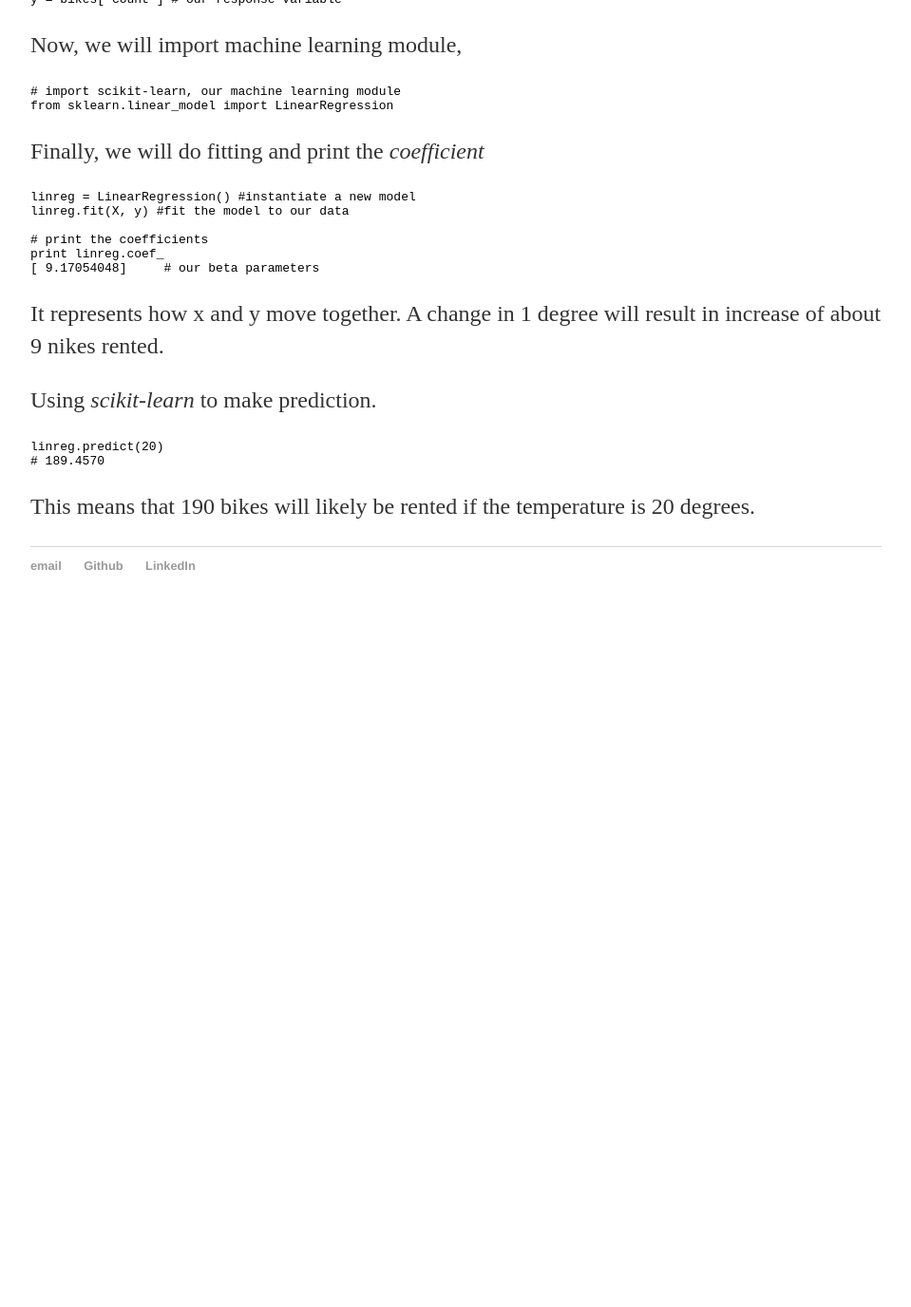
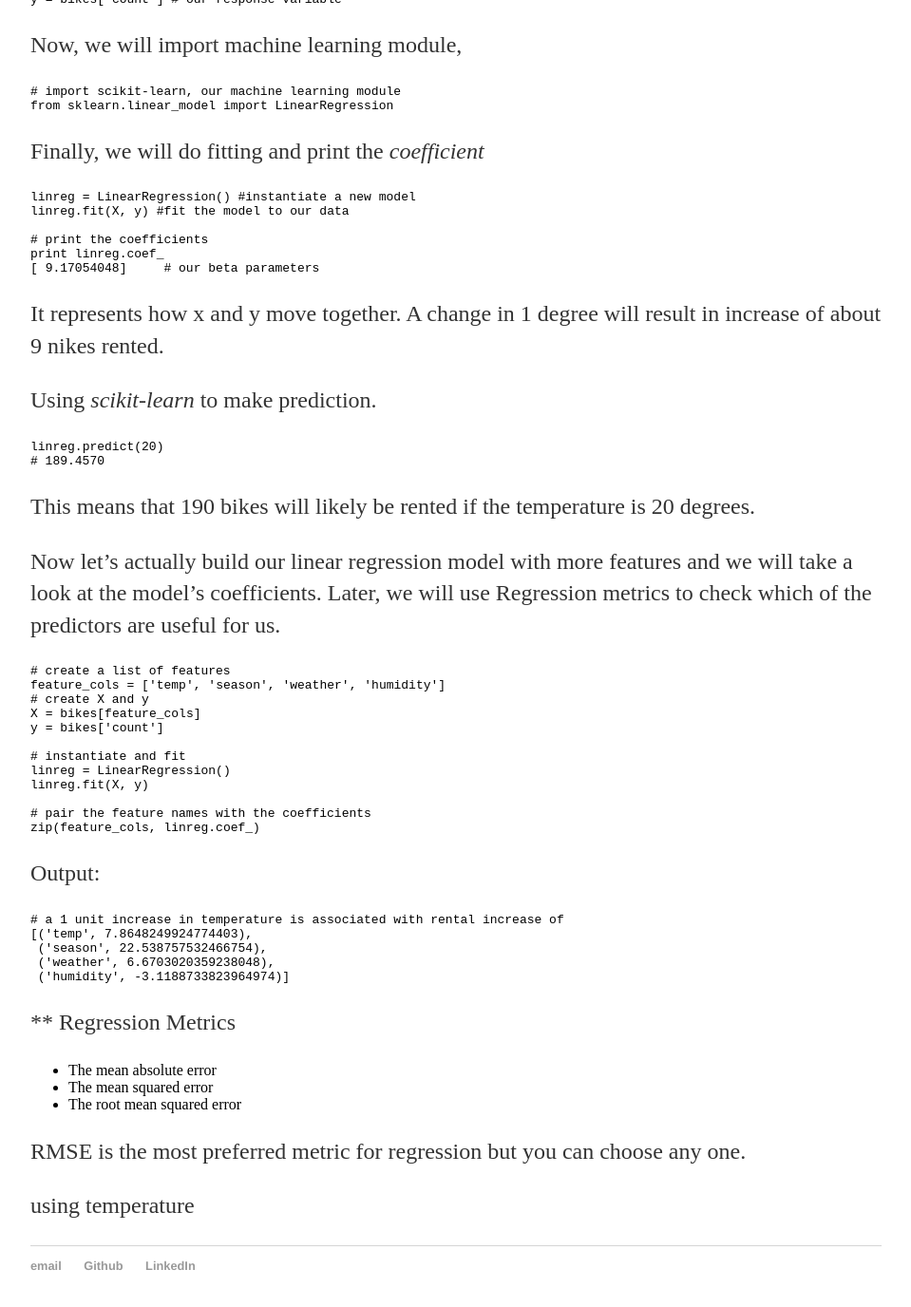
Before and after one commit to summii/summii.github.io, a Jekyll site: the page built from _posts/2018-04-13-linear-regression-gentle-introduction.md, in a window 1280 px wide and 1400 px high, scrolled down 2001 px. Shown: the top 1376 px of the window at 95% size, without its empty margins (160-1119 px from the left). Built offline with Jekyll 4.4.1, drawn with Linux system fonts in a browser that asks for light colours; before the commit the page ends 2664 px from its top, so only the background shows below that; some of the changed text lies outside the part shown.

Commit message:
Update 2018-04-13-linear-regression-gentle-introduction.md

````diff
--- a/_posts/2018-04-13-linear-regression-gentle-introduction.md
+++ b/_posts/2018-04-13-linear-regression-gentle-introduction.md
@@ -85,3 +85,39 @@ linreg.predict(20)
 ```
 
 This means that 190 bikes will likely be rented if the temperature is 20 degrees.
+
+Now let's actually build our linear regression model with more features and we will take a look at the model's coefficients. Later, we will use Regression metrics to check which of the predictors are useful for us.
+
+```python
+# create a list of features
+feature_cols = ['temp', 'season', 'weather', 'humidity']
+# create X and y
+X = bikes[feature_cols]
+y = bikes['count']
+
+# instantiate and fit
+linreg = LinearRegression()
+linreg.fit(X, y)
+
+# pair the feature names with the coefficients
+zip(feature_cols, linreg.coef_)
+```
+Output:
+
+```pyhton
+# a 1 unit increase in temperature is associated with rental increase of
+[('temp', 7.8648249924774403),
+ ('season', 22.538757532466754),
+ ('weather', 6.6703020359238048),
+ ('humidity', -3.1188733823964974)]
+ ```
+
+ ** Regression Metrics
+
+ * The mean absolute error
+ * The mean squared error
+ * The root mean squared error
+
+ RMSE is the most preferred metric for regression but you can choose any one.
+
+ using temperature
````
Also changed, not shown: other parts of _posts/2018-04-13-linear-regression-gentle-introduction.md (+1 -1 lines).
